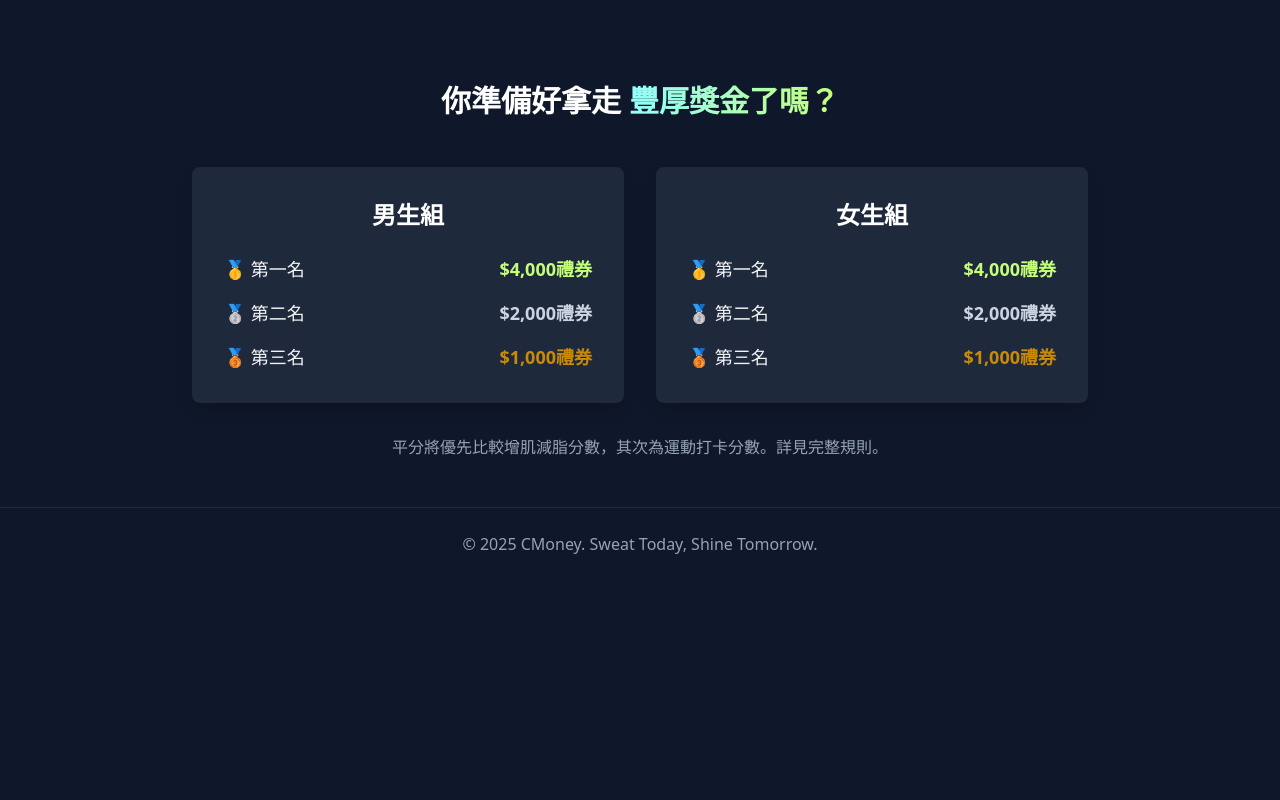
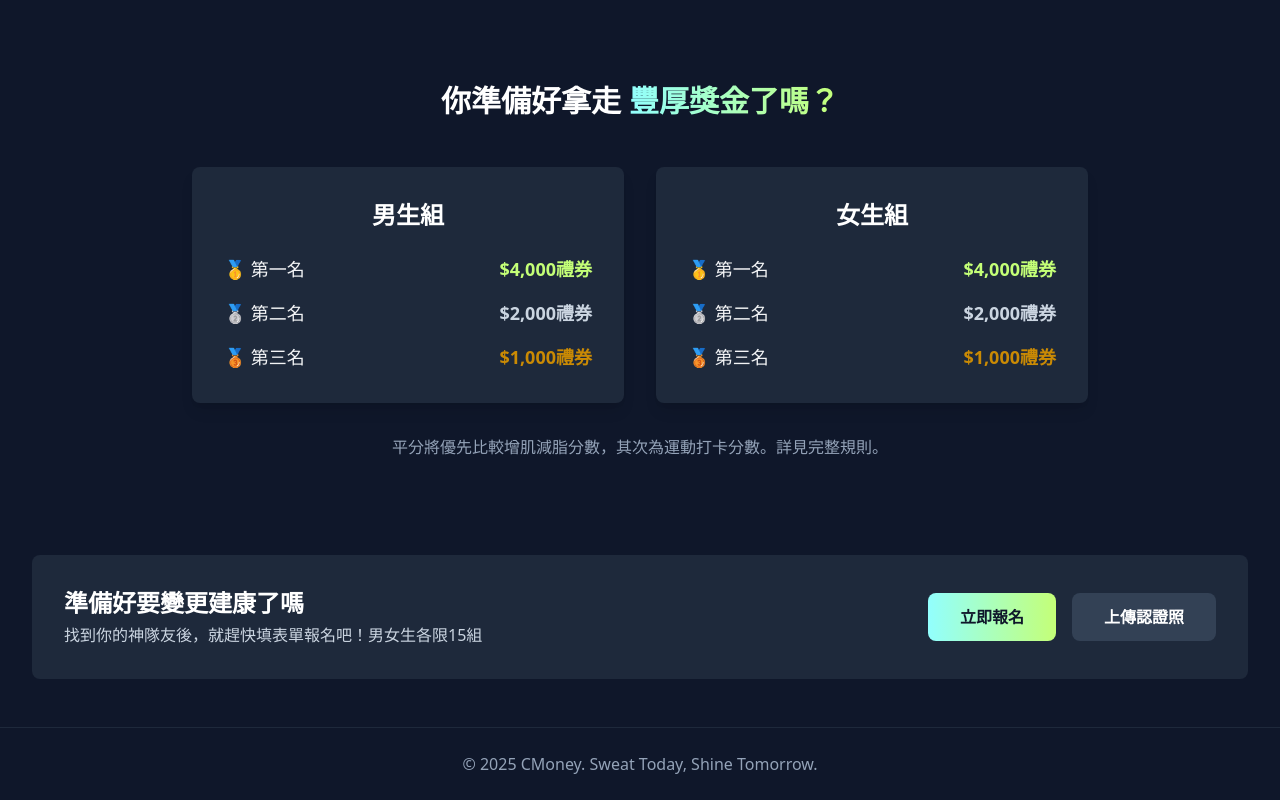
Before and after one commit to LouieWeng/cmoney-fitness-challenge, a React (Vite) app: page /#/ in a window 1280 px wide. Shown: the part 2069-2869 px from the top of the page. Before the commit the page ends 2649 px from the top, so only its background shows below. Built offline with nearby package versions, Linux system fonts and the light colour scheme.

Commit message:
Add Sign up Section

```diff
--- a/pages/HomePage.tsx
+++ b/pages/HomePage.tsx
@@ -145,6 +145,24 @@ const HomePage: React.FC = () => {
           </p>
       </section>
 
+      {/* Sign up Section */}
+      <section className="bg-slate-800 rounded-lg p-8">
+        <div className="flex flex-col md:flex-row items-center justify-center md:justify-between gap-6">
+            <div className="text-center md:text-left">
+                <h2 className="text-2xl font-bold text-white">準備好要變更建康了嗎</h2>
+                <p className="text-slate-300 mt-1">找到你的神隊友後，就趕快填表單報名吧！男女生各限15組</p>
+            </div>
+            <div className="flex flex-col sm:flex-row gap-4 flex-shrink-0">
+                <a href={"https://forms.gle/RjWVDVjESkKVapJf6"} target="_blank" rel="noopener noreferrer" className="inline-block bg-gradient-to-r from-[#92FFFE] to-[#C4FF77] text-slate-900 font-bold py-3 px-8 rounded-lg hover:brightness-110 transition-all">
+                    立即報名
+                </a>
+                <a href={"https://drive.google.com/drive/u/0/folders/1d-JmO9mOgzwFn-2AMeuIUuh-IM_5qSrv"} target="_blank" rel="noopener noreferrer" className="inline-block bg-slate-700 text-white font-bold py-3 px-8 rounded-lg hover:bg-slate-600 transition-colors">
+                    上傳認證照
+                </a>
+            </div>
+        </div>
+      </section>
+
     </div>
   );
 };
```
